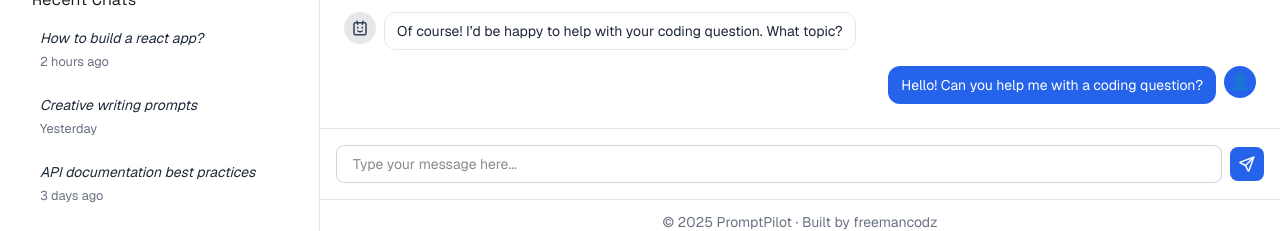
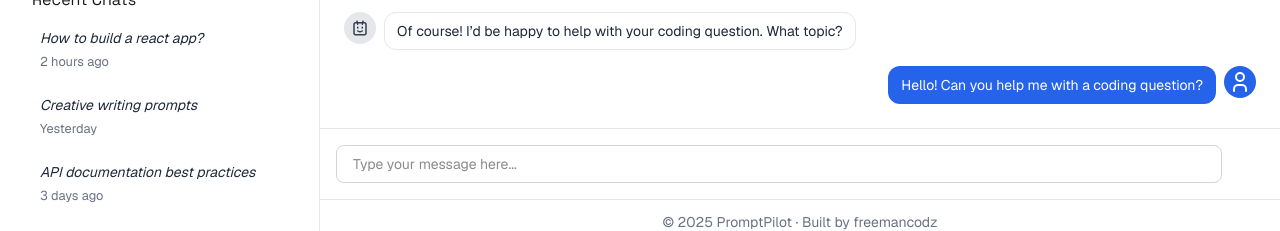
Before and after one commit to Freeman-md/promptpilot, a Next.js app: page / in a window 1280 px wide. Shown: the part 556-787 px from the top of the page. Built offline with nearby package versions, Linux system fonts and the light colour scheme.

Commit message:
Refactor MessageBubble component: update user avatar to use IconUser and adjust styles for consistency

```diff
--- a/src/app/page.tsx
+++ b/src/app/page.tsx
@@ -4,12 +4,10 @@ import { IconRobotFace, IconSend } from "@tabler/icons-react";
 export default function Home() {
   return (
     <div className="relative h-full w-full flex flex-col bg-white">
-      {/* Chat Area */}
       <div className="flex-1 relative overflow-y-auto">
-        {/* Empty State */}
         <div className="absolute inset-0 grid place-items-center px-6">
           <div className="text-center max-w-xl">
-            <div className="mx-auto mb-6 grid h-16 w-16 place-items-center rounded-2xl bg-[var(--color-primary)] text-white">
+            <div className="mx-auto mb-6 grid h-16 w-16 place-items-center rounded-2xl bg-primary text-white">
               <IconRobotFace size={28} />
             </div>
 
@@ -22,7 +20,6 @@ export default function Home() {
           </div>
         </div>
 
-        {/* Example Chat Bubbles (AI + User) */}
         <div className="absolute bottom-6 left-6 right-6 flex flex-col gap-4">
           <MessageBubble
             sender="ai"
@@ -35,17 +32,16 @@ export default function Home() {
         </div>
       </div>
 
-      {/* Input Box */}
       <div className="border-t border-gray-200 bg-white p-4">
         <form className="flex items-center gap-2">
           <input
             type="text"
             placeholder="Type your message here..."
-            className="flex-1 rounded-lg border border-gray-300 px-4 py-2 text-sm focus:outline-none focus:ring-2 focus:ring-[var(--color-primary)]"
+            className="flex-1 rounded-lg border border-gray-300 px-4 py-2 text-sm focus:outline-none focus:ring-2 focus:ring-primary"
           />
           <button
             type="submit"
-            className="p-2 rounded-lg bg-[var(--color-primary)] text-white hover:opacity-90 transition"
+            className="p-2 rounded-lg bg-primaring-primary text-white hover:opacity-90 transition"
           >
             <IconSend size={18} />
           </button>
--- a/src/components/chat/MessageBubble.tsx
+++ b/src/components/chat/MessageBubble.tsx
@@ -1,4 +1,4 @@
-import { IconRobotFace } from "@tabler/icons-react";
+import { IconRobotFace, IconUser } from "@tabler/icons-react";
 
 type MessageBubbleProps = {
   sender: "ai" | "user";
@@ -20,7 +20,7 @@ export default function MessageBubble({ sender, text }: MessageBubbleProps) {
           isUser ? "bg-primary text-white" : "bg-gray-200 text-gray-700"
         }`}
       >
-        {isUser ? <span>👤</span> : <IconRobotFace size={18} />}
+        {isUser ? <span><IconUser /></span> : <IconRobotFace size={18} />}
       </div>
 
       {/* Message box */}
```
